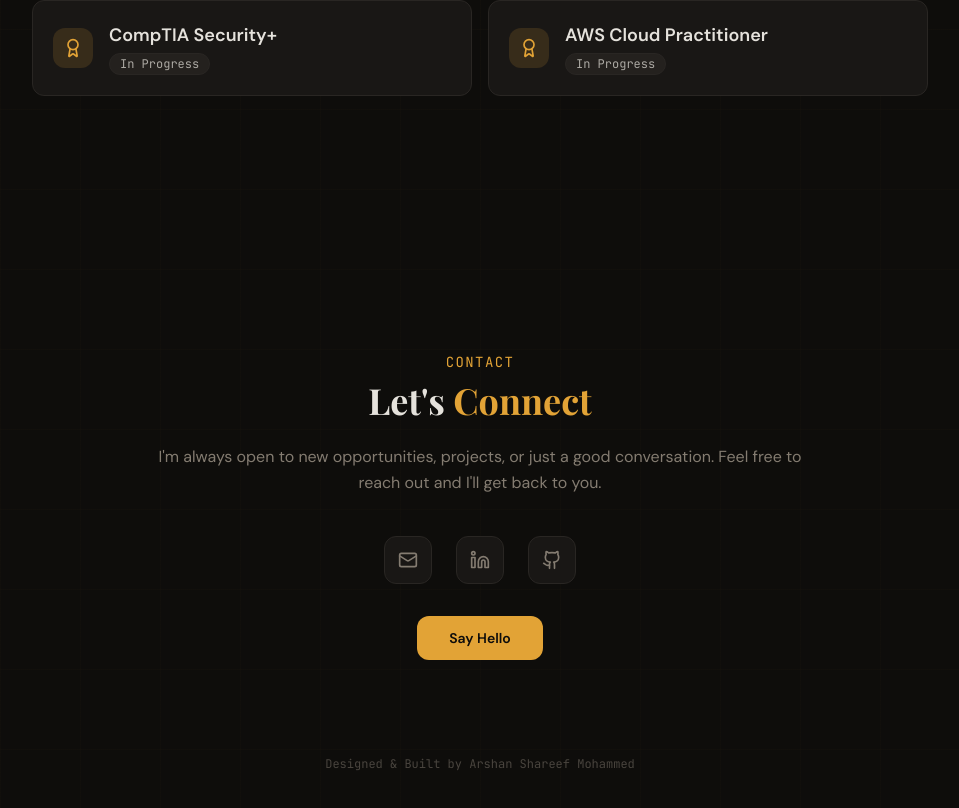
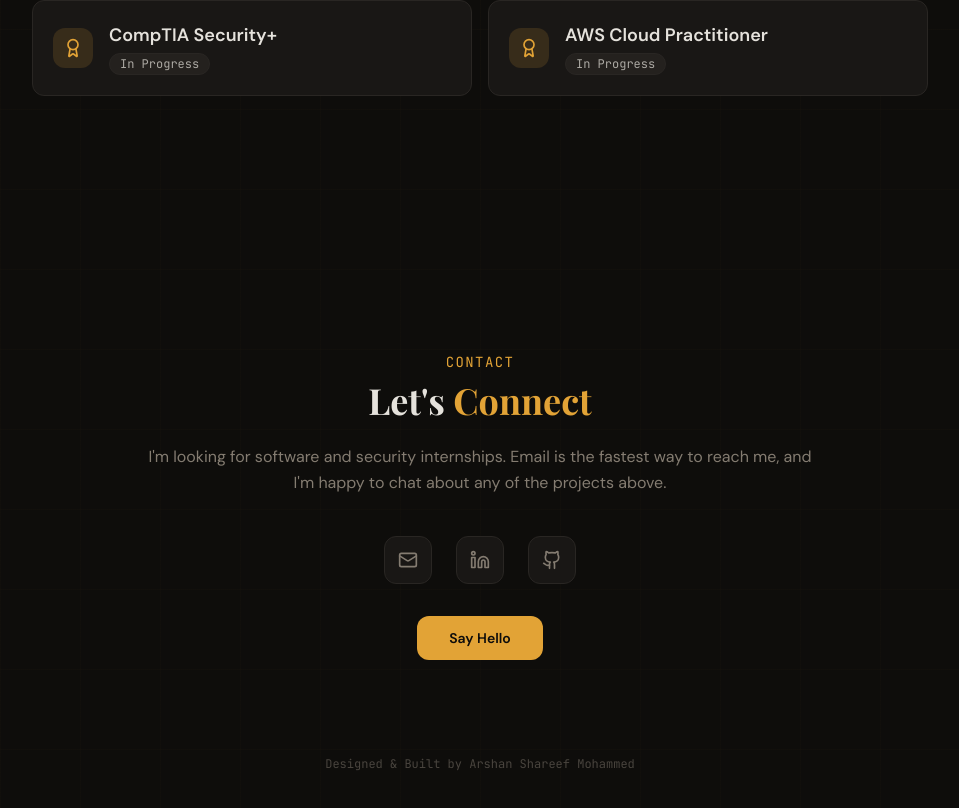
Before and after one commit to Anomaly-E-E/Anomaly-E-E.github.io, a React (Vite) app: page / in a window 1280 px wide. Shown: the part 6211-7019 px from the top of the page, without its empty margins (160-1119 px from the left). Built offline with nearby package versions, Linux system fonts and the light colour scheme; the HTML template or start-up script is replaced by a standard one; a web font is replaced by a local one.

Commit message:
update contact blurb

```diff
--- a/src/components/sections/ContactSection.tsx
+++ b/src/components/sections/ContactSection.tsx
@@ -11,8 +11,8 @@ const ContactSection = () => {
             Let's <span className="text-primary">Connect</span>
           </h3>
           <p className="text-muted-foreground mb-10 leading-relaxed">
-            I'm always open to new opportunities, projects, or just a good conversation.
-            Feel free to reach out and I'll get back to you.
+            I'm looking for software and security internships. Email is the fastest way to
+            reach me, and I'm happy to chat about any of the projects above.
           </p>
         </ScrollReveal>
 
```
